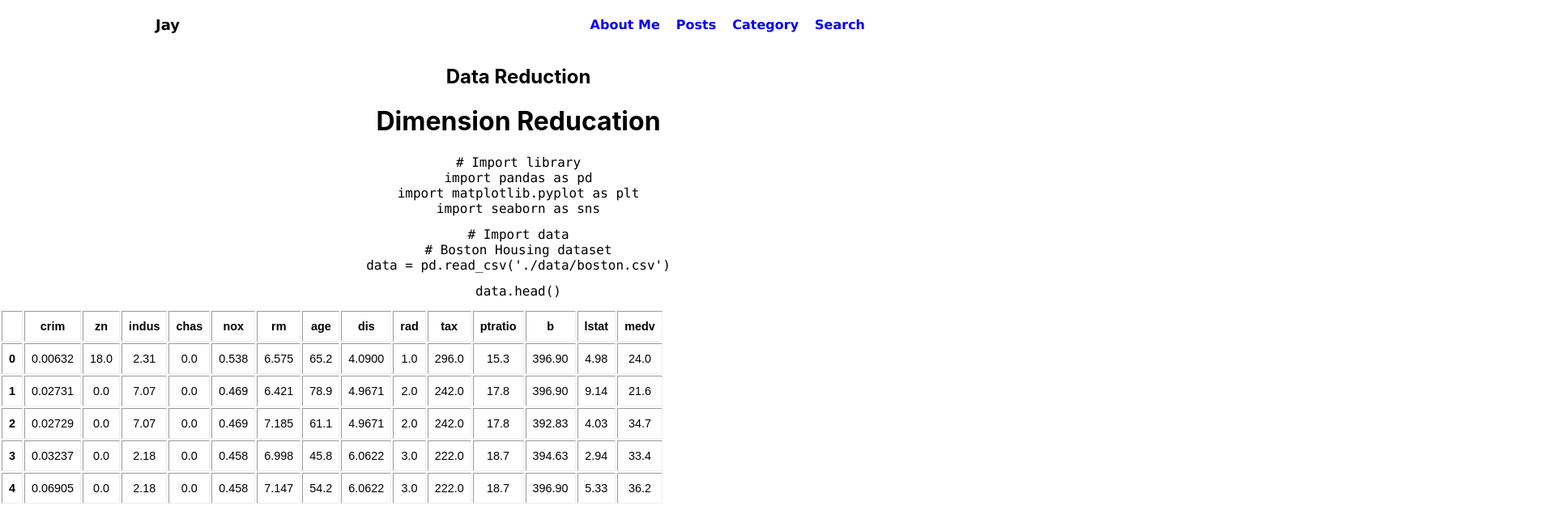
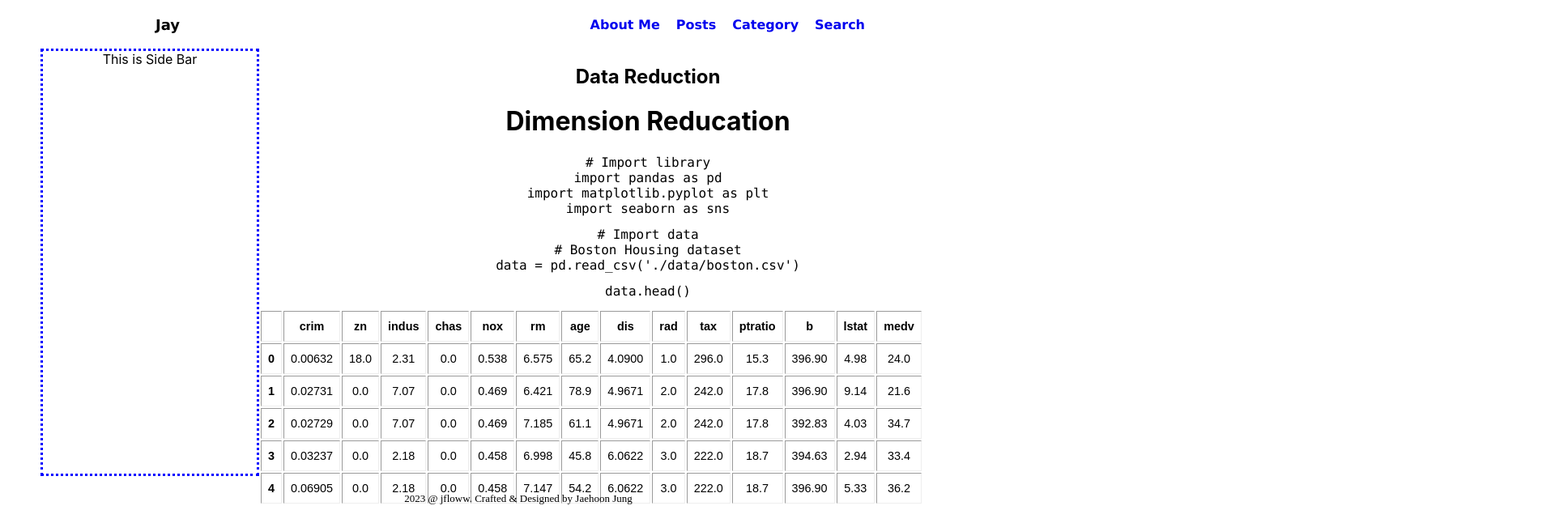
Before and after one commit to JayJung98/jayjung.github.io, a React (Create React App) app: page /posts/test in a window 1280 px wide. Shown: the top 625 px of the page at 81% size, 1920 px wide, since content can reach past the window. Built offline with nearby package versions, Linux system fonts and the light colour scheme.

Commit message:
title updated

```diff
--- a/public/index.html
+++ b/public/index.html
@@ -24,7 +24,7 @@
       work correctly both with client-side routing and a non-root public URL.
       Learn how to configure a non-root public URL by running `npm run build`.
     -->
-    <title>React App</title>
+    <title>Jay</title>
   </head>
   <body>
     <noscript>You need to enable JavaScript to run this app.</noscript>
--- a/src/App.js
+++ b/src/App.js
@@ -18,8 +18,7 @@ function App() {
         <Route exact path="/" element={ <Homepage /> } />
         <Route exact path="/aboutme" element={ <Aboutme/> } />
         <Route exact path="/posts" element={ <Posts/> }></Route>
-        <Route exact path="/posts/test" element={ <Mdpost />} />
-
+        <Route exact path="/posts/:test" element={ <Mdpost />} />
         <Route exact path="/category" element={ <Category/> } />
         <Route exact path="/search" element={ <Search/> } />
 
--- /dev/null
+++ b/src/components/css/pages/Posting.css
@@ -0,0 +1,13 @@
+.posting_container {
+    display: grid;
+    grid-template-columns: 25% 25% 25% 25%;
+    grid-template-rows: 33rem;
+    grid-template-areas:
+      'a b b b';
+}
+.posting_sidebar {
+    grid-area: a;
+}
+.posting_post {
+    grid-area: b;
+}
--- a/src/components/js/pages/Mdpost.js
+++ b/src/components/js/pages/Mdpost.js
@@ -1,28 +1,17 @@
 import React, { useState, useEffect } from 'react';
-import Header from '../Header';
-import Footer from '../Footer';
-import MarkDown from 'markdown-to-jsx';
+import Posting from './Posting';
 
-function Mdpost( file ) {
+function Mdpost() {
 
-    const file_name = 'test.md';
+    const requireContext = require.context('../../posts', false, /\.md$/);
+    const files = requireContext.keys();
+    const newFiles = files.map((fileName) => fileName.replace('./', ''));
+    const file_name = newFiles[0];
 
-    const [post, setPost] = useState('');
-    useEffect(() => {
-        import(`../../posts/${file_name}`)
-        .then((res) => {
-            fetch(res.default)
-                .then(res => res.text())
-                .then(res => setPost(res));
-        })
-        .catch((err) => console.log(err));
-    });
 
     return (
         <div className="mdpost">
-            <Header/>
-            <MarkDown>{ post }</MarkDown>
-            <Footer/>
+            <Posting fileName={ file_name } />
         </div>
     );
 }
--- /dev/null
+++ b/src/components/js/pages/Posting.js
@@ -0,0 +1,34 @@
+import React, { useState, useEffect } from 'react';
+import Header from '../Header';
+import Footer from '../Footer';
+import MarkDown from 'markdown-to-jsx';
+import Sidebar from '../Sidebar';
+import '../../css/pages/Posting.css'
+
+function Posting( fileName ) {
+
+    const file_name = fileName.fileName;
+    const [post, setPost] = useState('');
+
+    useEffect(() => {
+        import(`../../posts/${file_name}`)
+        .then((res) => {
+            fetch(res.default)
+                .then(res => res.text())
+                .then(res => setPost(res));
+        })
+        .catch((err) => console.log(err));
+    });
+
+    return(
+        <div>
+            <Header />
+            <div className='posting_container'>
+                <Sidebar className='posting_sidebar'/>
+                <MarkDown className='posting_post'>{ post }</MarkDown>
+            </div>
+            <Footer />
+        </div>
+    );
+}
+export default Posting;
--- a/src/components/js/pages/Upload.js
+++ b/src/components/js/pages/Upload.js
@@ -1,7 +1,6 @@
 import React, { useState, useEffect } from 'react';
 import '../../css/pages/Upload.css'
 import { Link } from 'react-router-dom';
-import Mdpost from './Mdpost';
 
 function Upload( { file, title } ) {
 
@@ -12,7 +11,6 @@ function Upload( { file, title } ) {
     return (
         <div>
         <Link to={`/posts/${ title }`} className='list'><h1>{ title }</h1>
-            {/* <Mdpost/> */}
         </Link>
 
         </div>
```
Also changed, not shown: public/manifest.json.
